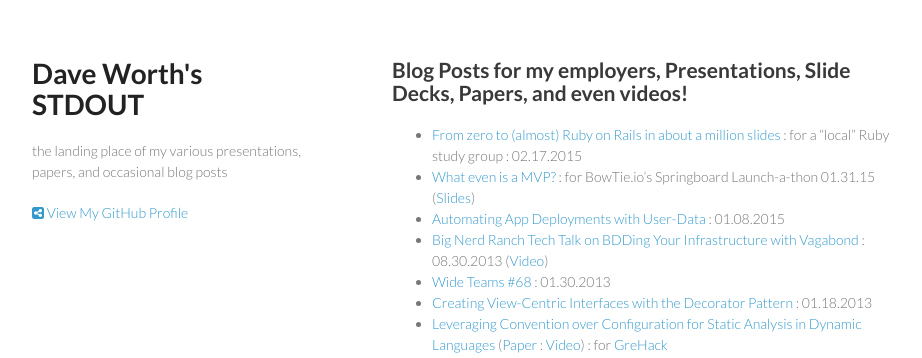
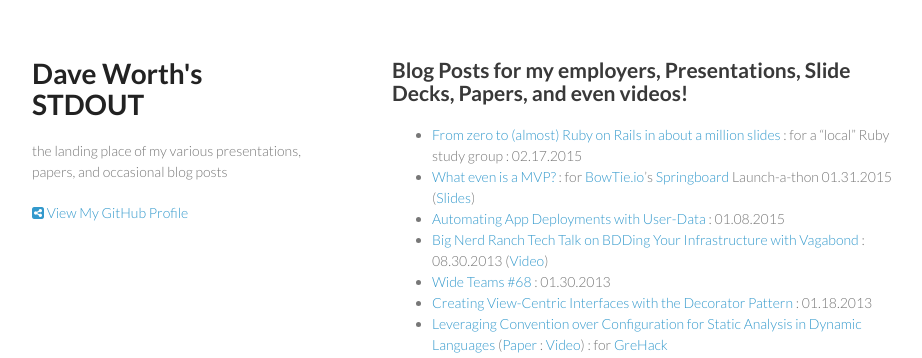
Before and after one commit to daveworth/daveworth.github.com, a Jekyll site: the page built from index.md, in a window 1280 px wide. Shown: the top 358 px of the page, without its empty margins (178-1100 px from the left). Built offline with Jekyll 4.4.1, drawn with Linux system fonts in a browser that asks for light colours; nearby versions of some CDN libraries.

Commit message:
Fixup and add links to Springboard links

```diff
--- a/index.md
+++ b/index.md
@@ -2,7 +2,7 @@
 layout: default
 ---
 * [From zero to (almost) Ruby on Rails in about a million slides](http://www.slideshare.net/david_e_worth/from-zero-to-almost-rails-in-about-a-million-slides) : for a "local" Ruby study group : 02.17.2015
-* [What even is a MVP?](https://bowtie.io/beta/blog/what-is-a-mvp.html) : for BowTie.io's Springboard Launch-a-thon  01.31.15 ([Slides](http://www.slideshare.net/david_e_worth/what-even-is-a-mvp-for-bowtie-springboard))
+* [What even is a MVP?](https://bowtie.io/beta/blog/what-is-a-mvp.html) : for [BowTie.io](https://bowtie.io)'s [Springboard](https://springboard.bowtied.io/) Launch-a-thon  01.31.2015 ([Slides](http://www.slideshare.net/david_e_worth/what-even-is-a-mvp-for-bowtie-springboard))
 * [Automating App Deployments with User-Data](https://www.digitalocean.com/company/blog/automating-application-deployments-with-user-data/) :  01.08.2015
 * [Big Nerd Ranch Tech Talk on BDDing Your Infrastructure with Vagabond](http://daveworth.github.io/8_30_2013_BDD_Your_Infrastructure_with_Vagabond/#slide-0) :  08.30.2013 ([Video](http://vimeo.com/74387133))
 * [Wide Teams #68](http://www.wideteams.com/2013/01/30/episode-68-david-worth-of-big-nerd-ranch/) :  01.30.2013
```
